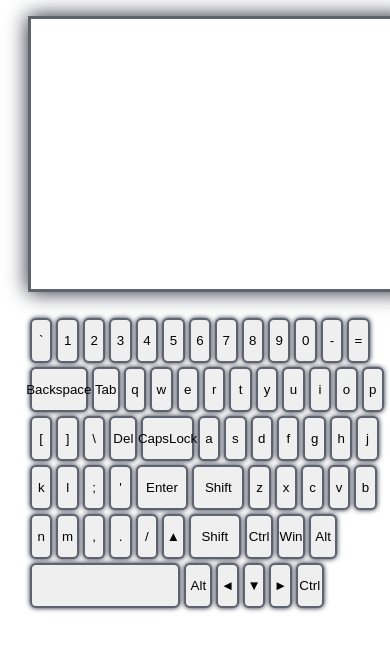
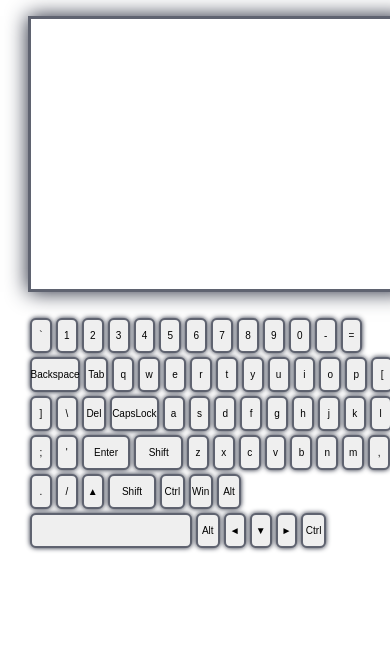
Before and after one commit to AlexPirko/virtual-keyboard, a website built with webpack: page src/index.html in a window 390 px wide. Shown: the part 164-814 px from the top of the page. Built offline with nearby package versions, Linux system fonts and the light colour scheme.

Commit message:
feat: add adaptive style

```diff
--- a/src/scripts/index.js
+++ b/src/scripts/index.js
@@ -323,7 +323,7 @@ class Keyboard {
     document.addEventListener('keyup', (e) => {
       e.preventDefault();
       const key = document.querySelector(`.keybtn[id="${e.code}"]`);
-      if(key) {
+      if (key) {
         key.classList.remove('active');
         if (e.key === 'Shift' && !e.repeat) {
           this.capsLock = !this.capsLock;
--- a/src/styles/index.css
+++ b/src/styles/index.css
@@ -86,3 +86,33 @@ body {
 .keybtn__superwide {
   width: 40.2%;
 }
+
+@media (max-width: 992px) {
+
+  .container {
+    max-width: 550px;
+  }
+
+  .keybtn {
+    width: 5.85%;
+    height: 35px;
+    font-size: 1rem;
+  }
+
+  .keybtn__extrawide {
+    width: 13.4%;
+  }
+
+  .keybtn__wide {
+    width: 13%;
+  }
+
+  .keybtn__halfwide {
+    width: 6.5%;
+  }
+
+  .keybtn__superwide {
+    width: 43.2%;
+  }
+
+}
```
